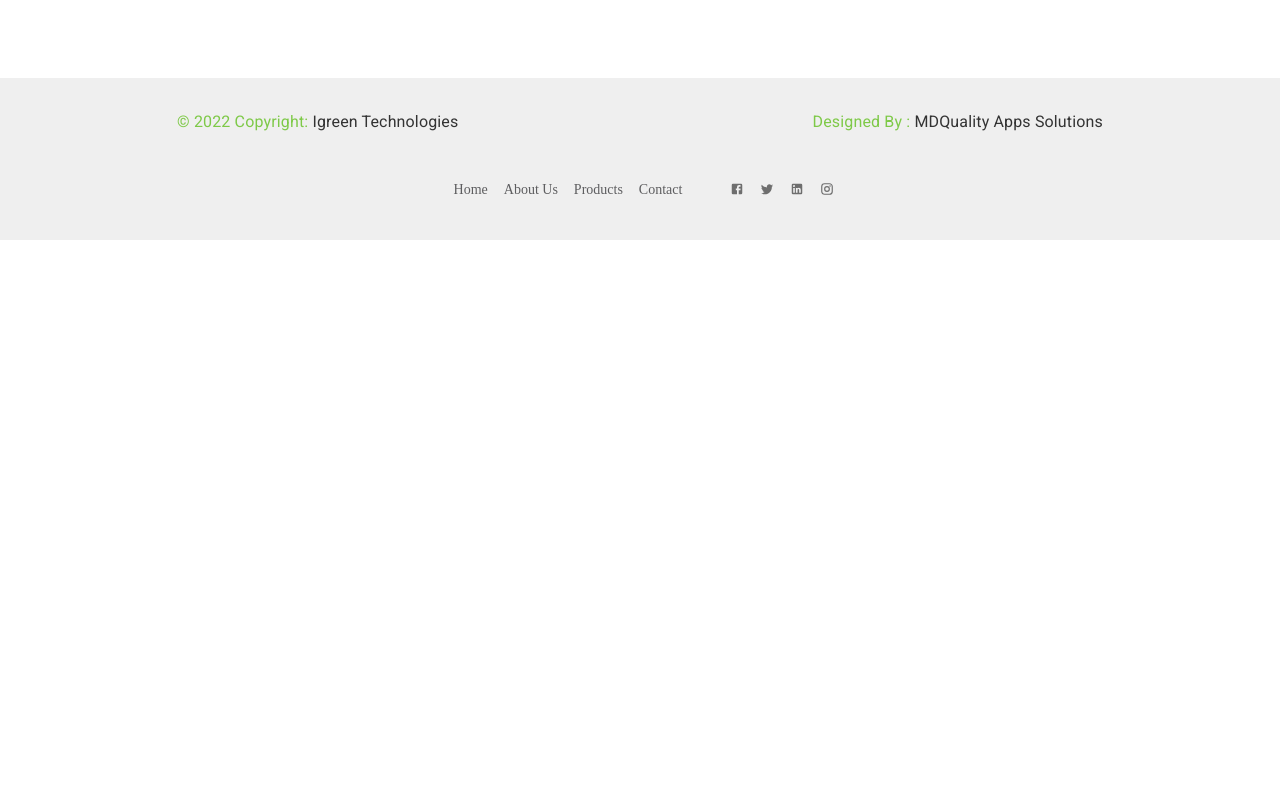
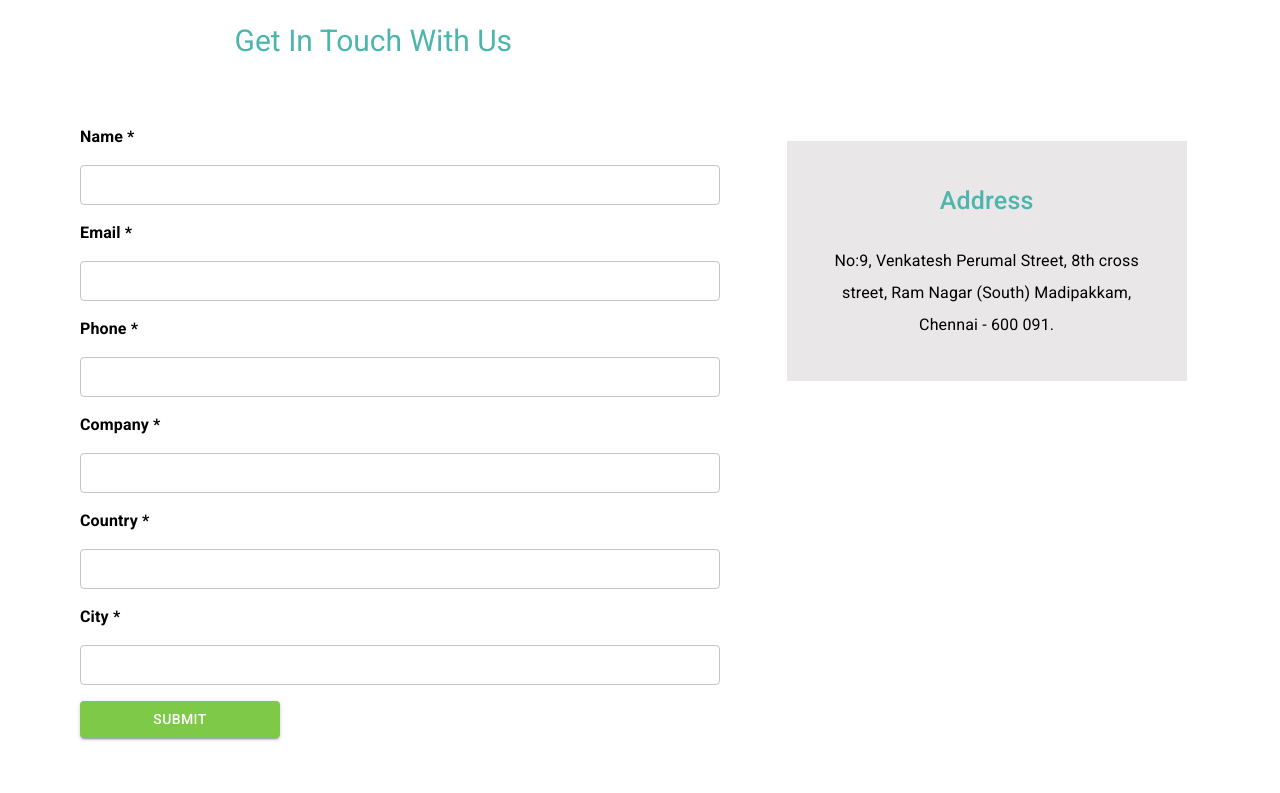
Before and after one commit to mdqtraining/CMRAgency-website, a React (Create React App) app: page /contact in a window 1280 px wide. Shown: the part 427-1220 px from the top of the page. Before the commit the page ends 800 px from the top, so only its background shows below. Built offline with nearby package versions, Linux system fonts and the light colour scheme.

Commit message:
completed contact section

```diff
--- a/package.json
+++ b/package.json
@@ -12,6 +12,7 @@
     "@testing-library/user-event": "^13.5.0",
     "axios": "^1.1.3",
     "gh-pages": "^4.0.0",
+    "google-map-react": "^2.2.0",
     "react": "^18.2.0",
     "react-dom": "^18.2.0",
     "react-fontawesome": "^1.7.1",
--- a/src/App.js
+++ b/src/App.js
@@ -7,6 +7,8 @@ const Home = React.lazy(()=>import("./components/routes/Home"));
 const About = React.lazy(()=>import("./components/routes/About"));
 const Proudcts = React.lazy(()=>import("./components/routes/Products"));
 const Contact = React.lazy(()=>import("./components/routes/Contact"));
+
+
 
 
 function App() {
--- a/src/components/MainSection/Main.jsx
+++ b/src/components/MainSection/Main.jsx
@@ -39,7 +39,7 @@ export default function Main() {
         <Box bgcolor='#ffff'>
         <ImageSlider slides={slides}/>
         </Box>
-      <Grid container sx={{width:'100%' , bgcolor:'#efefef'}} mb={20} justifyContent='center' alignItems='center'>
+      <Grid container sx={{width:'100%' , bgcolor:'#efefef'}} mb={15} justifyContent='center' alignItems='center'>
         <Grid item xs={12} sm={12} lg={6}>
             <Typography variant="h4" letterSpacing={1} fontWeight={400} margin={3} sx={{color:'#7EC948'}}>About Igreen TECHNOLOGIES</Typography>
             <Typography variant='subtitle1' color='#222' align='left' lineHeight={2} fontSize={16} marginLeft={3} marginBottom={3}>
@@ -62,7 +62,7 @@ export default function Main() {
 
       <Container>
       <Box>
-        <Typography variant='h3' align='center' margin={5}>Our Products</Typography>
+        <Typography variant='h3' align='center' marginBottom={5}>Our Products</Typography>
         <Grid container spacing={1} alignItems='center'>
         {
           products.filter( product => product.productId > 5 && product.productId <12 ).map((product , index)=>{
--- a/src/components/routes/Contact.jsx
+++ b/src/components/routes/Contact.jsx
@@ -1,12 +1,104 @@
 import Header from "../HeadSection/Header/Header";
 import Footer from '../FootSection/Footer/Footer';
 import Navbar from '../HeadSection/Navbar/Navbar';
+import { Button, Grid, TextField, Typography } from "@mui/material";
+import { Box, Container, Stack } from "@mui/system";
+
+const location = {
+  address: 'No:9, Venkatesh Perumal Street, 8th cross street, Ram Nagar (South) Madipakkam, Chennai - 600 091.',
+  lat: 12.962910,
+  lng: 80.214350,
+}
 
 export default function Contact () {
   return (
     <div>
       <Header />
       <Navbar />
+
+      {/* contact layout 1 */}
+
+      <Grid container  mt={2} >
+        <Grid xs={12} sm={12} md={12} lg={12}>
+          <Container>
+          <Box padding={5} bgcolor='#efefef'>
+          <Typography variant="h5" color="initial" fontSize={30}>Contact Us</Typography>
+          </Box>
+          </Container>
+        </Grid>
+      </Grid>
+
+      {/* contact Page layout 2 */}
+
+      <Grid container mt={10}>
+        <Grid xs={12} sm={12} md={12} lg={7}>
+          <Box>
+            <Typography align="center" variant="h5" fontSize={30} fontWeight={400} marginBottom={8} sx={{color:'#4db6ac'}}>Get In Touch With Us</Typography>
+          <Stack
+        component="form"
+        sx={{
+          width: '80ch'
+        }}
+        spacing={2}
+        noValidate
+        autoComplete="off"
+        textAlign='left'
+        marginLeft={10}
+      >
+         <Typography color='initial' fontWeight={600}>Name *</Typography>
+          <TextField
+          htmlFor="Name"
+            size='small'
+            id="outlined-bsic"
+            defaultValue=""
+            sx={{":focus":{borderColor:'#7EC948' , border:'none'}}}
+          />
+             <Typography color='initial' fontWeight={600}>Email *</Typography>
+          <TextField
+          size='small'
+            id="inputEmail"
+            defaultValue=""
+          />
+             <Typography color='initial' fontWeight={600}>Phone *</Typography>
+        <TextField
+        size='small'
+            id="inputMobile"
+            defaultValue=""
+          />
+             <Typography color='initial' fontWeight={600}>Company *</Typography>
+        <TextField
+        size='small'
+            id="inputSubject"
+            defaultValue=""
+          />
+             <Typography color='initial' fontWeight={600}>Country *</Typography>
+           <TextField
+        size='small'
+            id="inputSubject"
+            defaultValue=""
+          />
+             <Typography color='initial' fontWeight={600}>City *</Typography>
+           <TextField
+        size='small'
+            id="inputSubject"
+            defaultValue=""
+          />
+
+         <Button variant="contained" sx={{bgcolor:'#7EC948' , width:200}}>Submit</Button>
+      </Stack>
+          </Box>
+        </Grid>
+        <Grid xs={12} sm={12} md={12} lg={5}>
+          <Box bgcolor='#e9e7e7' width={400} padding={5} marginLeft={5} mt={15}>
+            <Typography variant="h6" sx={{color:'#4db6ac', fontSize:25}} mb={3}>Address</Typography>
+            <Typography variant="subtitle1" lineHeight={2}>No:9, Venkatesh Perumal Street, 8th cross street, Ram Nagar (South) Madipakkam, Chennai - 600 091.</Typography>
+          </Box>
+          <Box>
+
+          </Box>
+        </Grid>
+      </Grid>
+
       <Footer />
     </div>
   )
```
Also changed, not shown: 1 other file (tests, documents, lock files or other folders).
